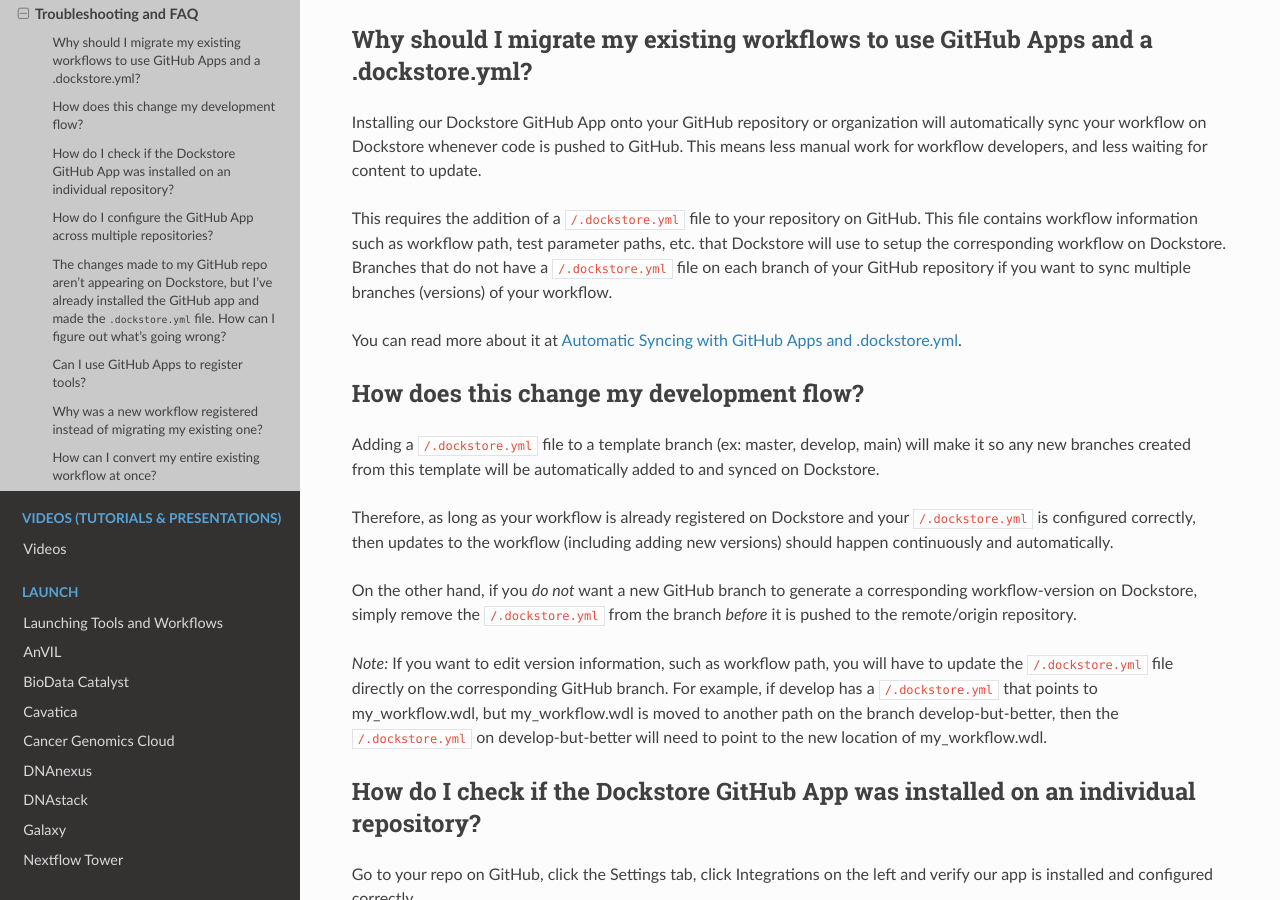
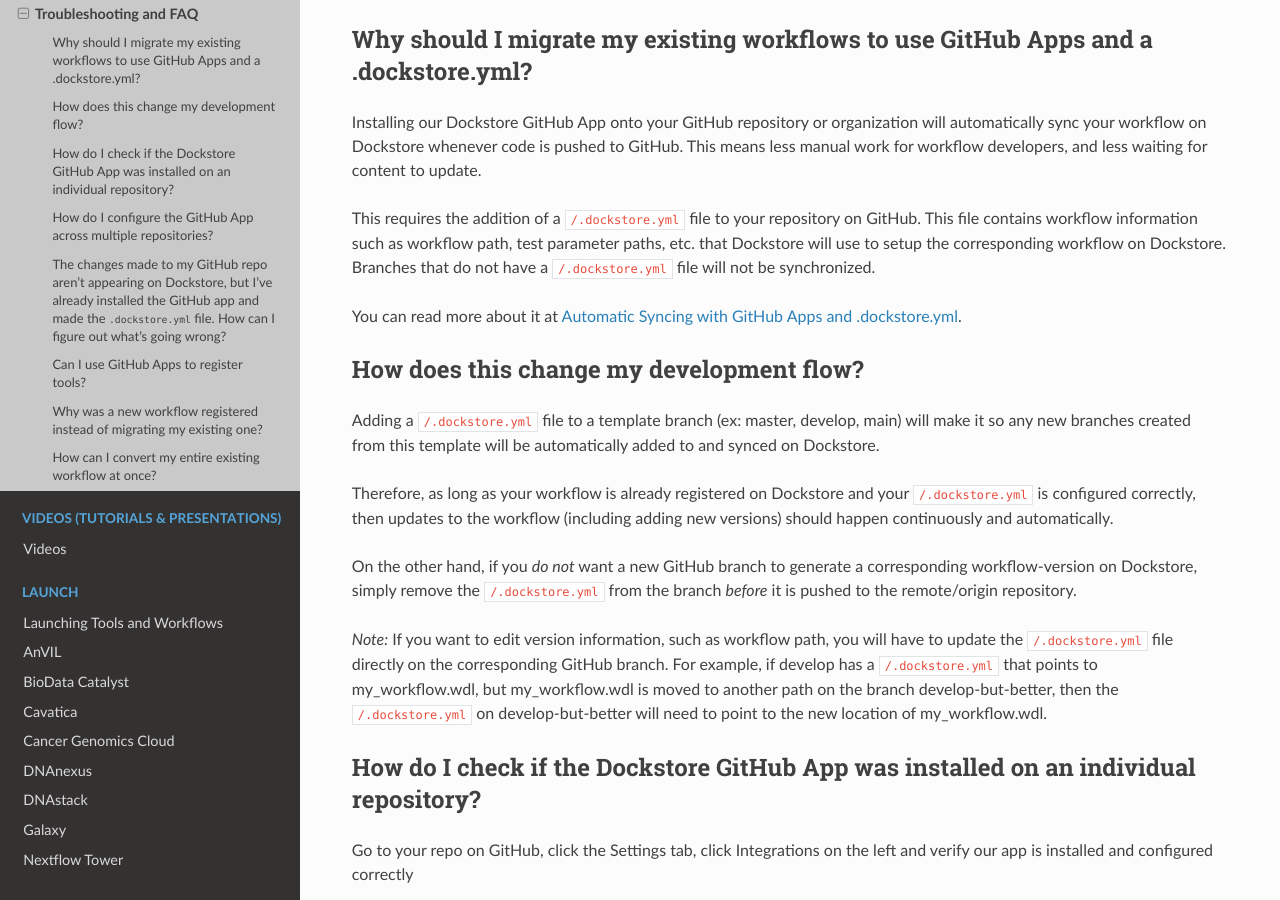
Before and after one commit to dockstore/dockstore-documentation, a Sphinx documentation site: the page built from docs/getting-started/github-apps/github-apps-troubleshooting-tips.rst, in a window 1280 px wide and 900 px high, scrolled down 378 px. Built offline with Sphinx 7.4.7 and the Read the Docs theme 2.0.0, drawn with Linux system fonts in a browser that asks for light colours.

Commit message:
Fix typos
Resolves:
https://github.com/dockstore/dockstore-documentation/pull/151#discussion_r764252160
https://github.com/dockstore/dockstore-documentation/pull/151#discussion_r764251556

```diff
--- a/docs/getting-started/dockstore-workflows.rst
+++ b/docs/getting-started/dockstore-workflows.rst
@@ -132,7 +132,7 @@
 the root directory of a branch of the repository that contains your workflow. This file contains information like
 workflow path, test parameter file, workflow name, etc. When a push is made on GitHub to a branch
 with a ``/.dockstore.yml``, Dockstore will add that branch to the corresponding workflow on Dockstore. If the
-workflow doesn't already exist on Dockstore, one will be created. Note that if you have more than workflow in your repo, you can describe multiple in one ``/.dockstore.yml`` file to create multiple workflow entries.
+workflow doesn't already exist on Dockstore, one will be created. Note that a single ``/.dockstore.yml`` file can describe multiple workflows, if all of those workflows are in the same repository. This will create multiple workflow entries on Dockstore from one ``/.dockstore.yml`` file, one entry for each workflow.
 
 Below is a simple example of a ``/.dockstore.yml`` file
 for an alignment workflow to show you how easy it is to use. If you are interested in using this method, please see the
--- a/docs/getting-started/github-apps/github-apps-troubleshooting-tips.rst
+++ b/docs/getting-started/github-apps/github-apps-troubleshooting-tips.rst
@@ -16,8 +16,7 @@
 
 This requires the addition of a ``/.dockstore.yml`` file to your repository on GitHub.
 This file contains workflow information such as workflow path, test parameter paths, etc. that Dockstore will use to setup
-the corresponding workflow on Dockstore. Branches that do not have a ``/.dockstore.yml`` file on each branch of your GitHub
-repository if you want to sync multiple branches (versions) of your workflow.
+the corresponding workflow on Dockstore. Branches that do not have a ``/.dockstore.yml`` file will not be synchronized.
 
 You can read more about it at :doc:`/getting-started/github-apps/github-apps`.
 
```
